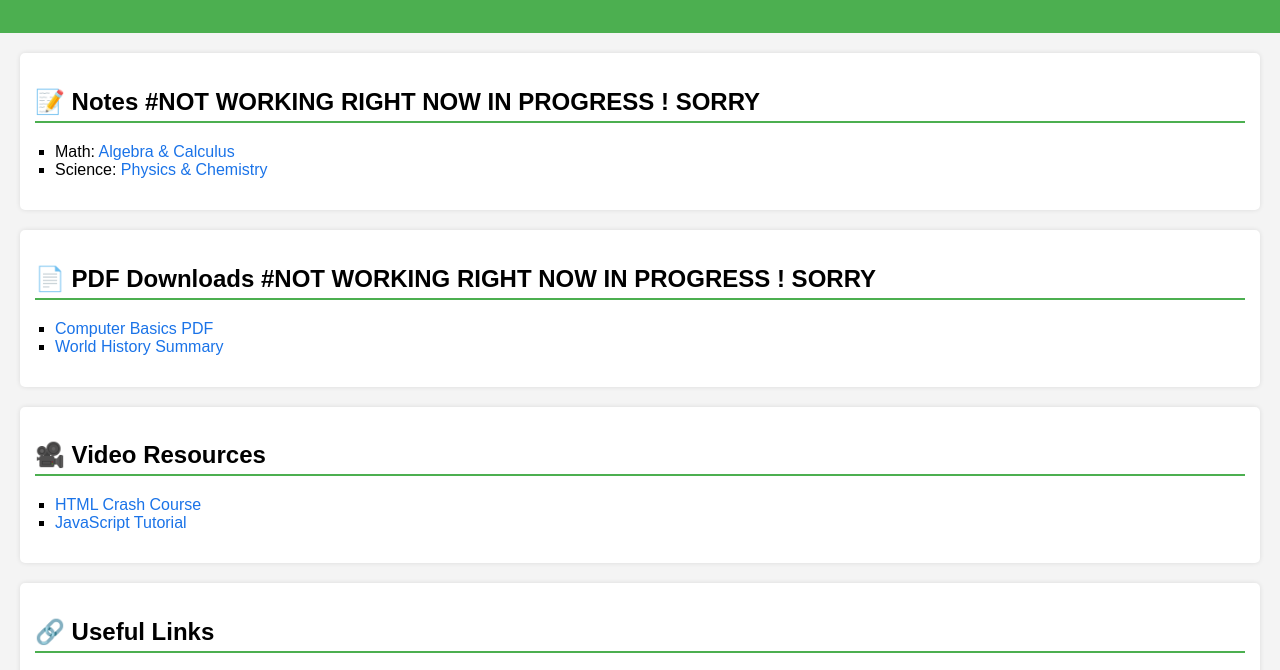
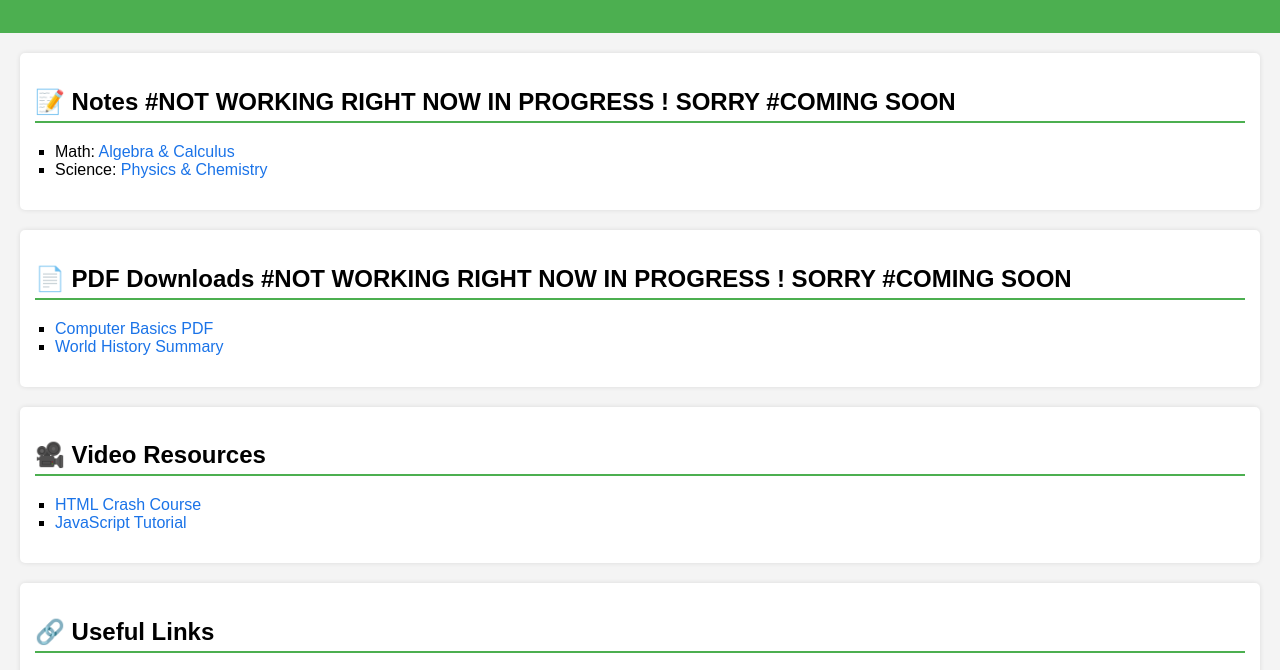
Before and after one commit to Tr-Meena/inform-us.github.io, a plain HTML site: page index.html in a window 1280 px wide. Shown: the part 122-792 px from the top of the page. Drawn offline with Linux system fonts and the light colour scheme.

Commit message:
Update index.html

```diff
--- a/index.html
+++ b/index.html
@@ -3,7 +3,7 @@
 <head>
     <meta charset="UTF-8">
     <meta name="viewport" content="width=device-width, initial-scale=1.0">
-    <title>Your Fav Study HUB!</title>
+    <title>INFORM-US!</title>
     <style>
         body {
             font-family: Arial, sans-serif;
@@ -54,7 +54,7 @@
 <div class="container">
 
     <section>
-        <h2>📝 Notes #NOT WORKING RIGHT NOW IN PROGRESS ! SORRY</h2>
+        <h2>📝 Notes #NOT WORKING RIGHT NOW IN PROGRESS ! SORRY #COMING SOON</h2>
         <ul>
             <li>Math: <a href="notes/math_notes.html">Algebra & Calculus</a></li>
             <li>Science: <a href="notes/science_notes.html">Physics & Chemistry</a></li>
@@ -62,7 +62,7 @@
     </section>
 
     <section>
-        <h2>📄 PDF Downloads #NOT WORKING RIGHT NOW IN PROGRESS ! SORRY</h2>
+        <h2>📄 PDF Downloads #NOT WORKING RIGHT NOW IN PROGRESS ! SORRY #COMING SOON</h2>
         <ul>
             <li><a href="pdfs/computer_basics.pdf" download>Computer Basics PDF</a></li>
             <li><a href="pdfs/history_summary.pdf" download>World History Summary</a></li>
```
